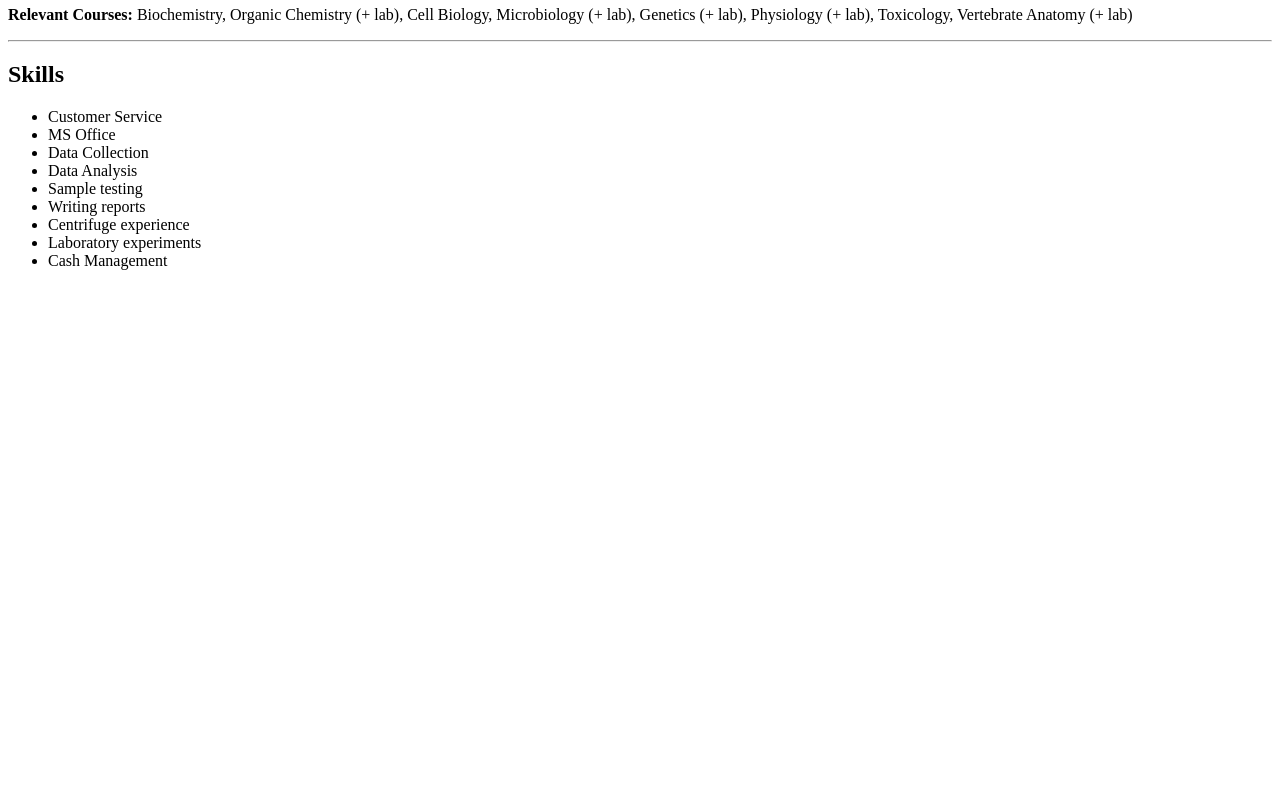
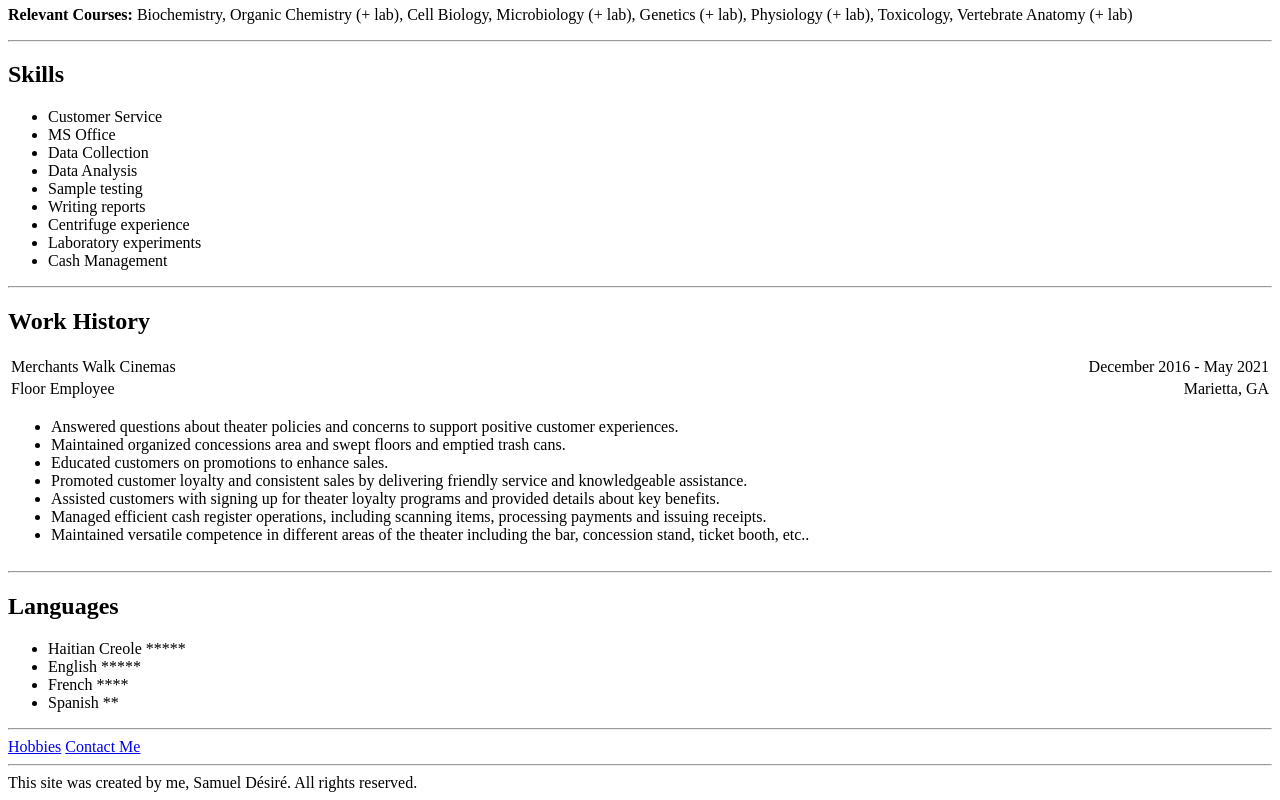
Before and after one commit to sdesire007/my-resume, a plain HTML site: page index.html in a window 1280 px wide. Shown: the part 510-1310 px from the top of the page. Before the commit the page ends 800 px from the top, so only its background shows below. Drawn offline with Linux system fonts and the light colour scheme.

Commit message:
Update index.html

```diff
--- a/index.html
+++ b/index.html
@@ -49,3 +49,55 @@
             <li>Laboratory experiments</li>
             <li>Cash Management</li>
         </ul>
+
+        <hr>
+
+        <h2>Work History</h2>
+        <table width="100%">
+            <tr>
+                <td>Merchants Walk Cinemas</td>
+                <td align="right">December 2016 - May 2021</td>
+            </tr>
+            <tr>
+                <td>Floor Employee</td>
+                <td align="right">Marietta, GA</td>
+            </tr>
+            <tr>
+                <td colspan="2">
+                    <ul>
+                        <li>Answered questions about theater policies and concerns to support positive customer
+                        experiences.</li>
+                        <li>Maintained organized concessions area and swept floors and emptied trash cans.</li>
+                        <li>Educated customers on promotions to enhance sales.</li>
+                        <li>Promoted customer loyalty and consistent sales by delivering friendly service and
+                        knowledgeable assistance.</li>
+                        <li>Assisted customers with signing up for theater loyalty programs and provided details
+                        about key benefits.</li>
+                        <li>Managed efficient cash register operations, including scanning items, processing
+                        payments and issuing receipts.</li>
+                        <li>Maintained versatile competence in different areas of the theater including the bar,
+                        concession stand, ticket booth, etc..</li>
+                    </ul>
+                </td>
+            </tr>
+        </table>
+
+        <hr>
+
+        <h2>Languages</h2>
+        <ul>
+            <li>Haitian Creole *****</li>
+            <li>English *****</li>
+            <li>French ****</li>
+            <li>Spanish **</li>
+        </ul>
+
+        <hr>
+
+        <a href="./hobbies.html">Hobbies</a>
+        <a href="./contact-me.html">Contact Me</a>
+    </body>
+    <footer>
+        <hr>This site was created by me, Samuel Désiré. All rights reserved.
+    </footer>
+</html>
```
